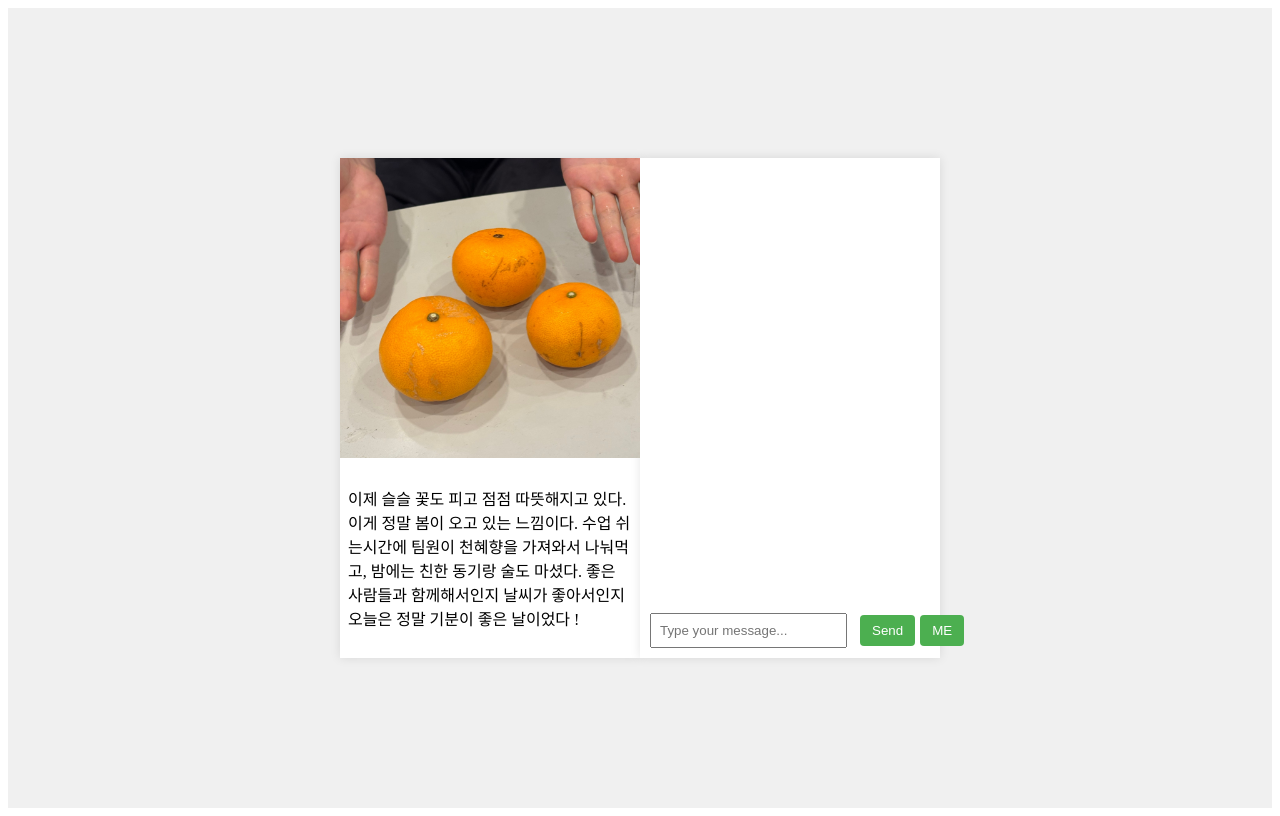
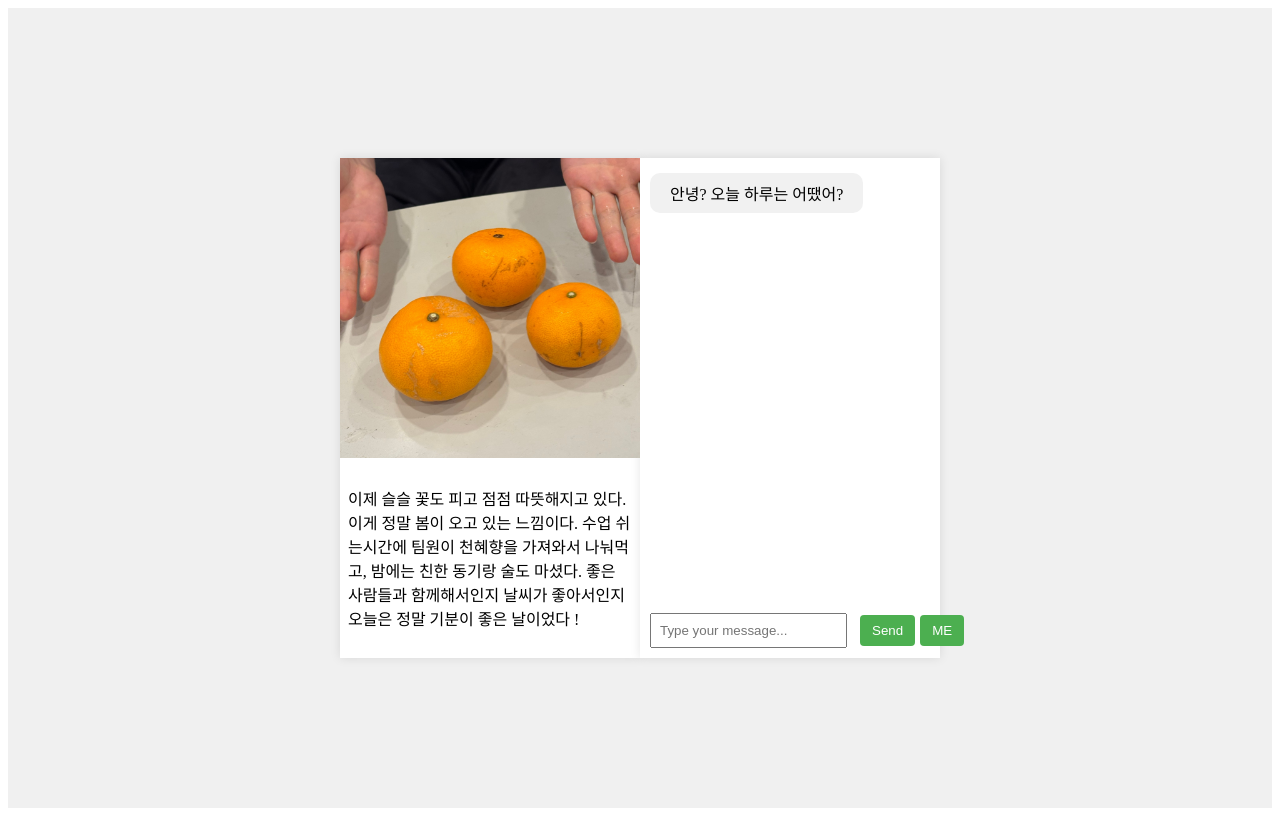
Before and after one commit to CAU-DM/DearMe_DEMO, a React (Create React App) app in the folder frontend/: page / in a window 1280 px wide. Built offline with nearby package versions, Linux system fonts and the light colour scheme.

Commit message:
Update App.js : 시작 메시지 추가, formatting

```diff
--- a/frontend/src/App.js
+++ b/frontend/src/App.js
@@ -1,18 +1,19 @@
-import React, { useState } from 'react';
-import './App.css';
-import FeedPage from './FeedPage';
-import ChatWindow from './ChatWindow';
+import React, { useState } from "react";
+import "./App.css";
+import FeedPage from "./FeedPage";
+import ChatWindow from "./ChatWindow";
 
 function App() {
-  const [messages, setMessages] = useState([]);
-  const [inputText, setInputText] = useState('');
-  const dt_0 = '이제 슬슬 꽃도 피고 점점 따뜻해지고 있다. 이게 정말 봄이 오고 있는 느낌이다. 수업 쉬는시간에 팀원이 천혜향을 가져와서 나눠먹고, 밤에는 친한 동기랑 술도 마셨다. 좋은 사람들과 함께해서인지 날씨가 좋아서인지 오늘은 정말 기분이 좋은 날이었다 !';
-  const dt_1 = '오늘은 참 재미있는 하루였다!';
+  const [messages, setMessages] = useState([
+    { text: "안녕? 오늘 하루는 어땠어?", sender: "gpt" },
+  ]);
+  const dt_0 =
+    "이제 슬슬 꽃도 피고 점점 따뜻해지고 있다. 이게 정말 봄이 오고 있는 느낌이다. 수업 쉬는시간에 팀원이 천혜향을 가져와서 나눠먹고, 밤에는 친한 동기랑 술도 마셨다. 좋은 사람들과 함께해서인지 날씨가 좋아서인지 오늘은 정말 기분이 좋은 날이었다 !";
+  const dt_1 = "오늘은 참 재미있는 하루였다!";
   const feeds = [
-    { image: '/img/cheon.png', text: dt_0 },
-    { image: '/img/cheon.png', text: dt_1 }
+    { image: "/img/cheon.png", text: dt_0 },
+    { image: "/img/cheon.png", text: dt_1 },
   ];
-
 
   return (
     <div className="App">
```
